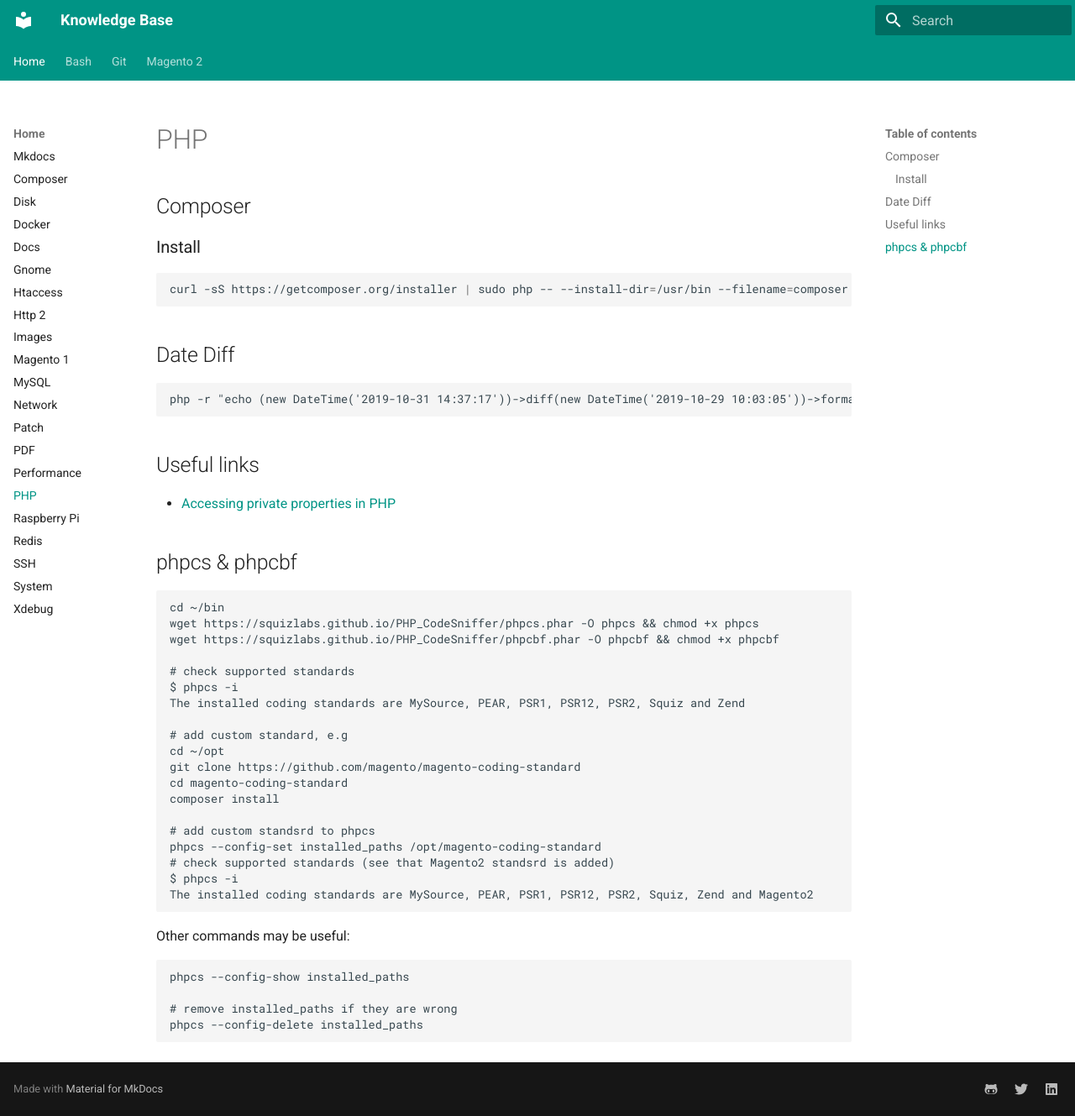
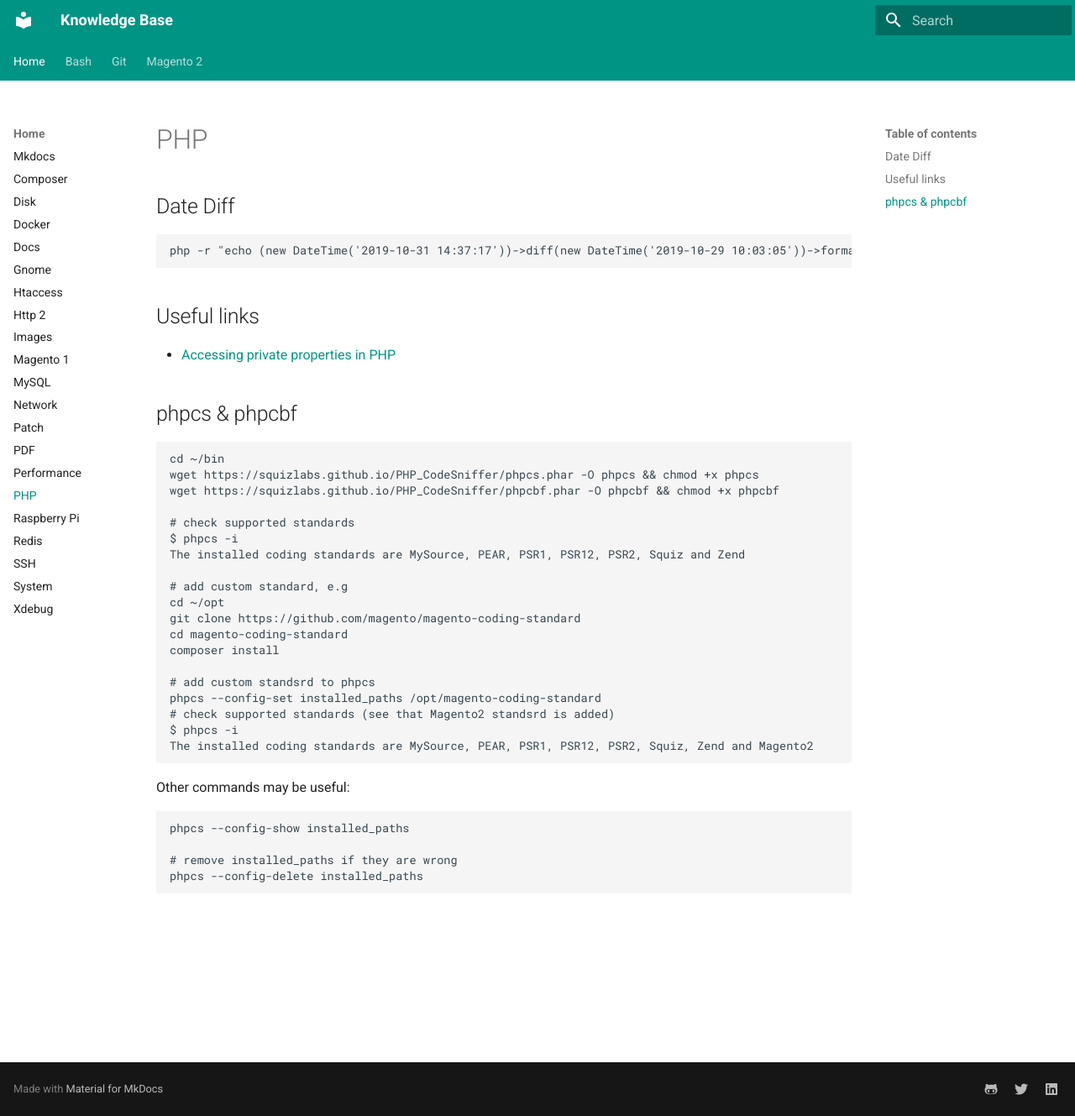
Before and after one commit to yutv/kb, an MkDocs documentation site: the page built from docs/php.md, in a window 1280 px wide and 1329 px high. Shown: the whole window at 84% size. Built offline with MkDocs 1.6.1 and Material for MkDocs 9.7.7, drawn with Linux system fonts in a browser that asks for light colours.

Commit message:
composer installation

````diff
--- a/docs/php.md
+++ b/docs/php.md
@@ -1,10 +1,3 @@
-## Composer
-
-### Install
-```bash
-curl -sS https://getcomposer.org/installer | sudo php -- --install-dir=/usr/bin --filename=composer
-```
-
 ## Date Diff
     php -r "echo (new DateTime('2019-10-31 14:37:17'))->diff(new DateTime('2019-10-29 10:03:05'))->format('%R%ad%Hh');"
 
````
Also changed, not shown: docs/composer.md (+5 -0 lines).
